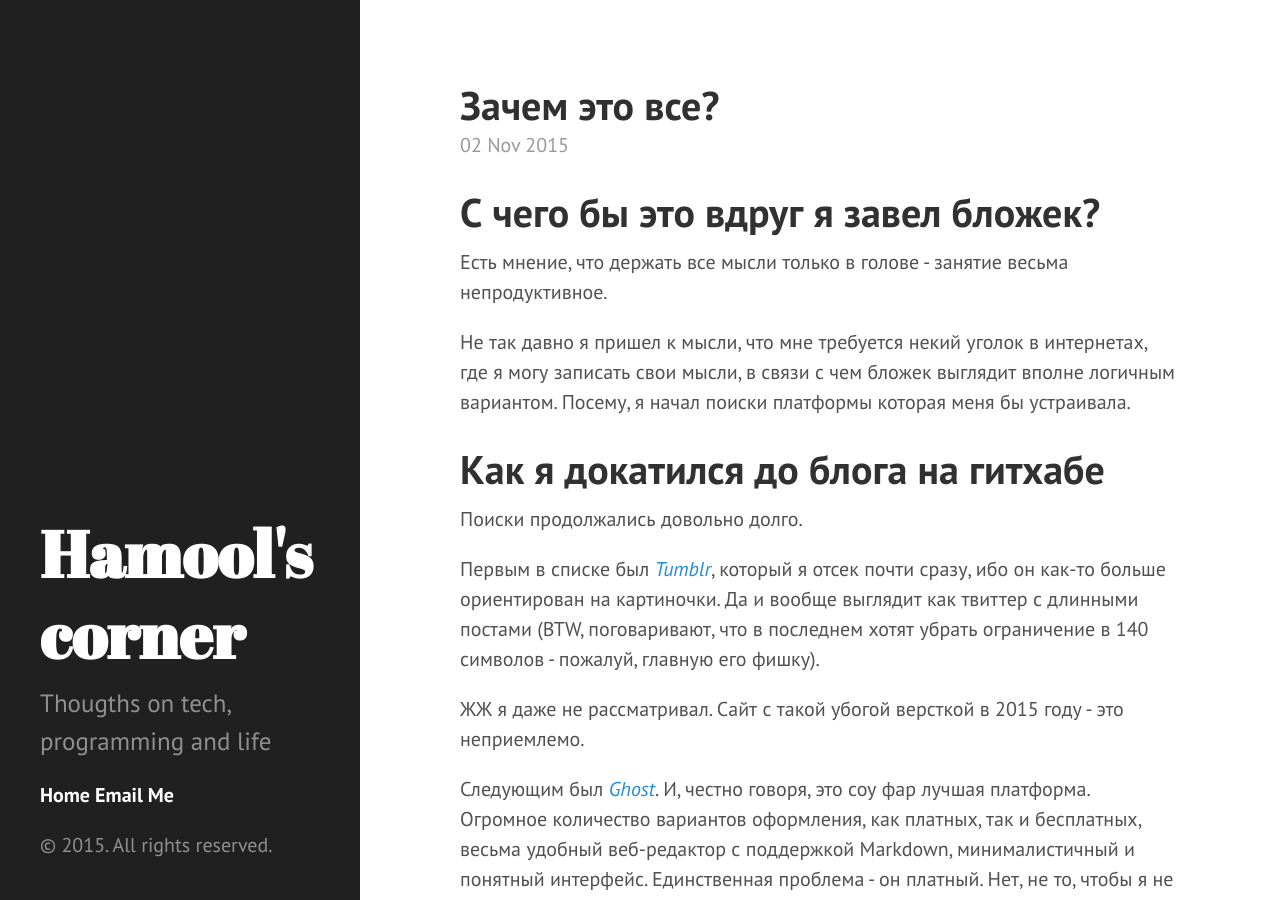
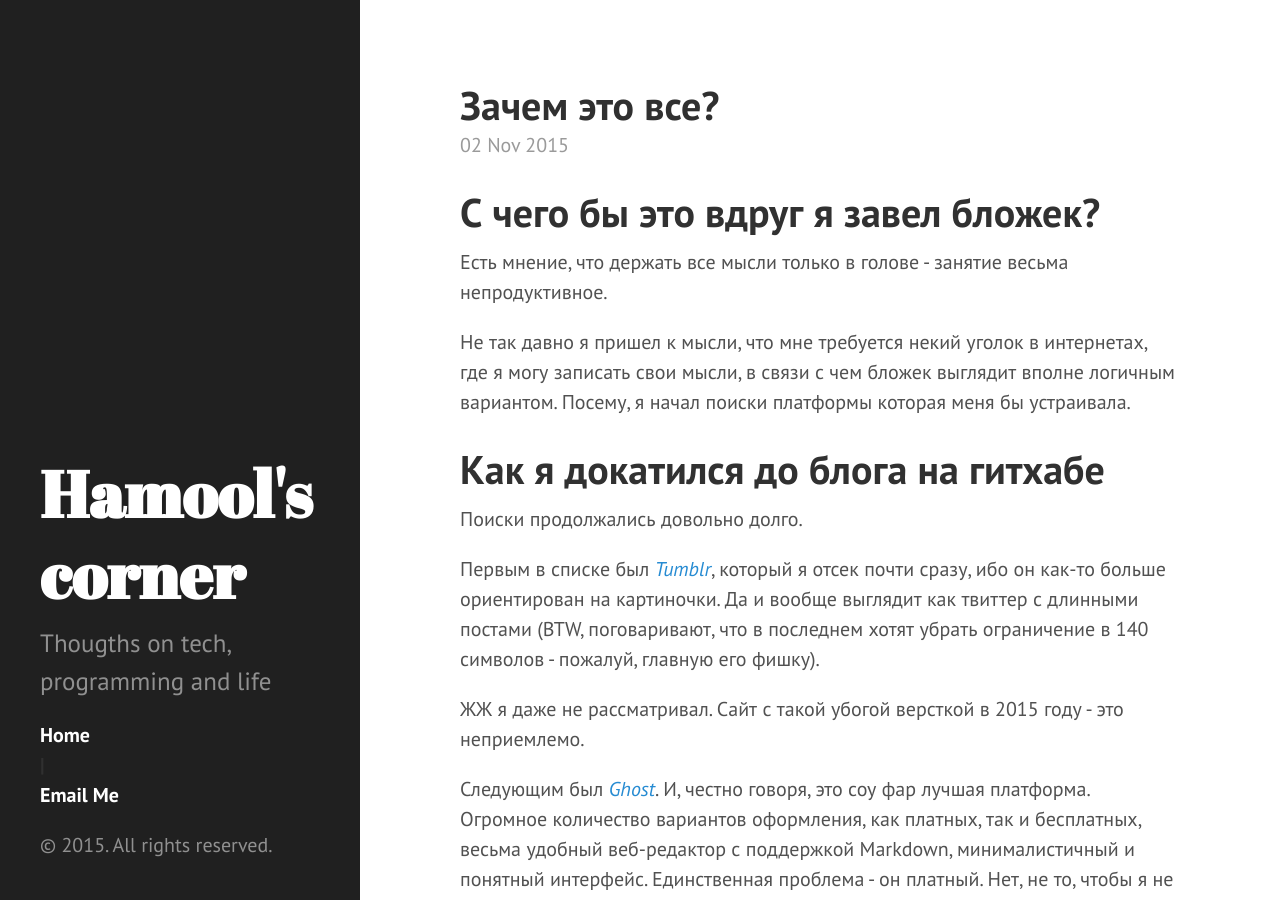
Before and after one commit to Hamool/Hamool.github.io, a Jekyll site: the page built from index.html, in a window 1280 px wide and 900 px high. Built offline with Jekyll 4.4.1, drawn with Linux system fonts in a browser that asks for light colours; the list of posts is cut into pages by our own code.

Commit message:
Update sidebar.html

```diff
--- a/_includes/sidebar.html
+++ b/_includes/sidebar.html
@@ -8,6 +8,9 @@
     <ul class="sidebar-nav" >
       <li class="sidebar-nav-item{% if page.title == "Home" %} active{% endif %}">
         <a href="/">Home</a>
+      </li>
+      <li>
+        <strong>|</strong>
       </li>
       <li class="sidebar-nav-item{% if page.title == "Home" %} active{% endif %}">
         <a href="mailto:hamool111@gmail.com?subject=Feedback on Hamool's corner blog">Email Me</a>
```
